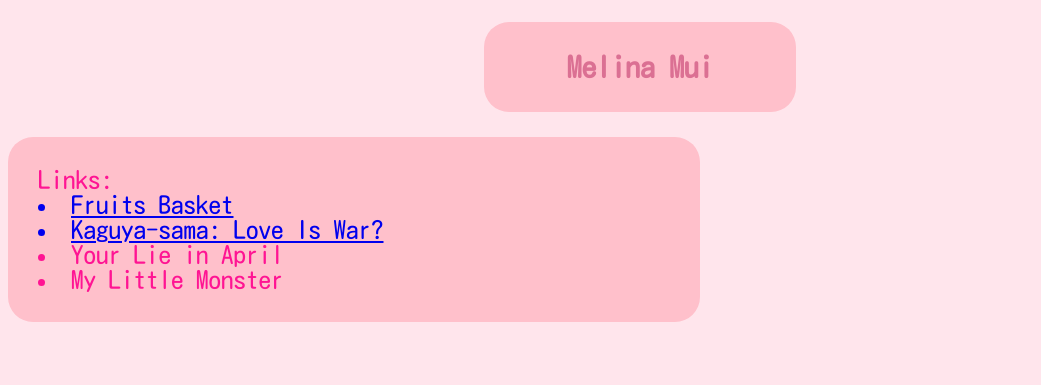
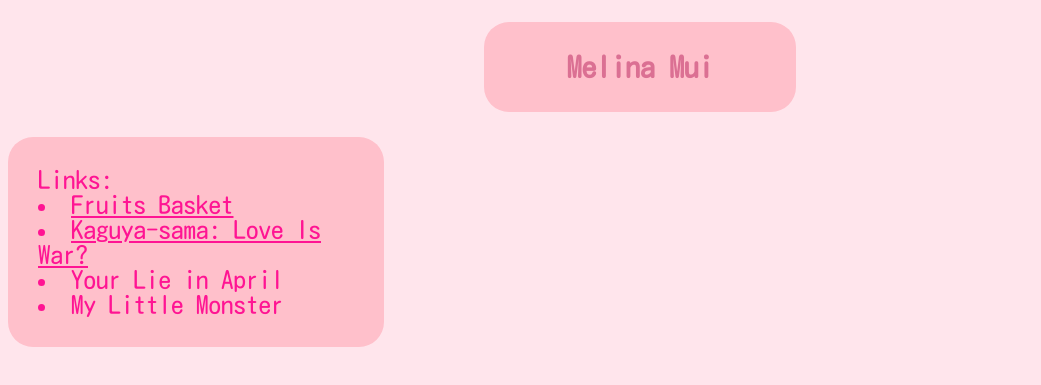
Before and after one commit to staten-island-tech/css-blogpost-project-melinamui, a plain HTML site: page index.html in a window 1280 px wide. Shown: the part 231-616 px from the top of the page, without its empty margins (0-1041 px from the left). Drawn offline with Linux system fonts and the light colour scheme.

Commit message:
Update style.css

```diff
--- a/style.css
+++ b/style.css
@@ -31,10 +31,16 @@ h3 {
 .box1 {
   margin-right: auto;
   background: pink;
-  width: 50%;
+  width: 25%;
   padding: 30px;
   border-radius: 25px;
   text-align: left;
+}
+.link {
+  color: deeppink;
+}
+.link :hover {
+  color: deeppink;
 }
 
 .opinion {
```
